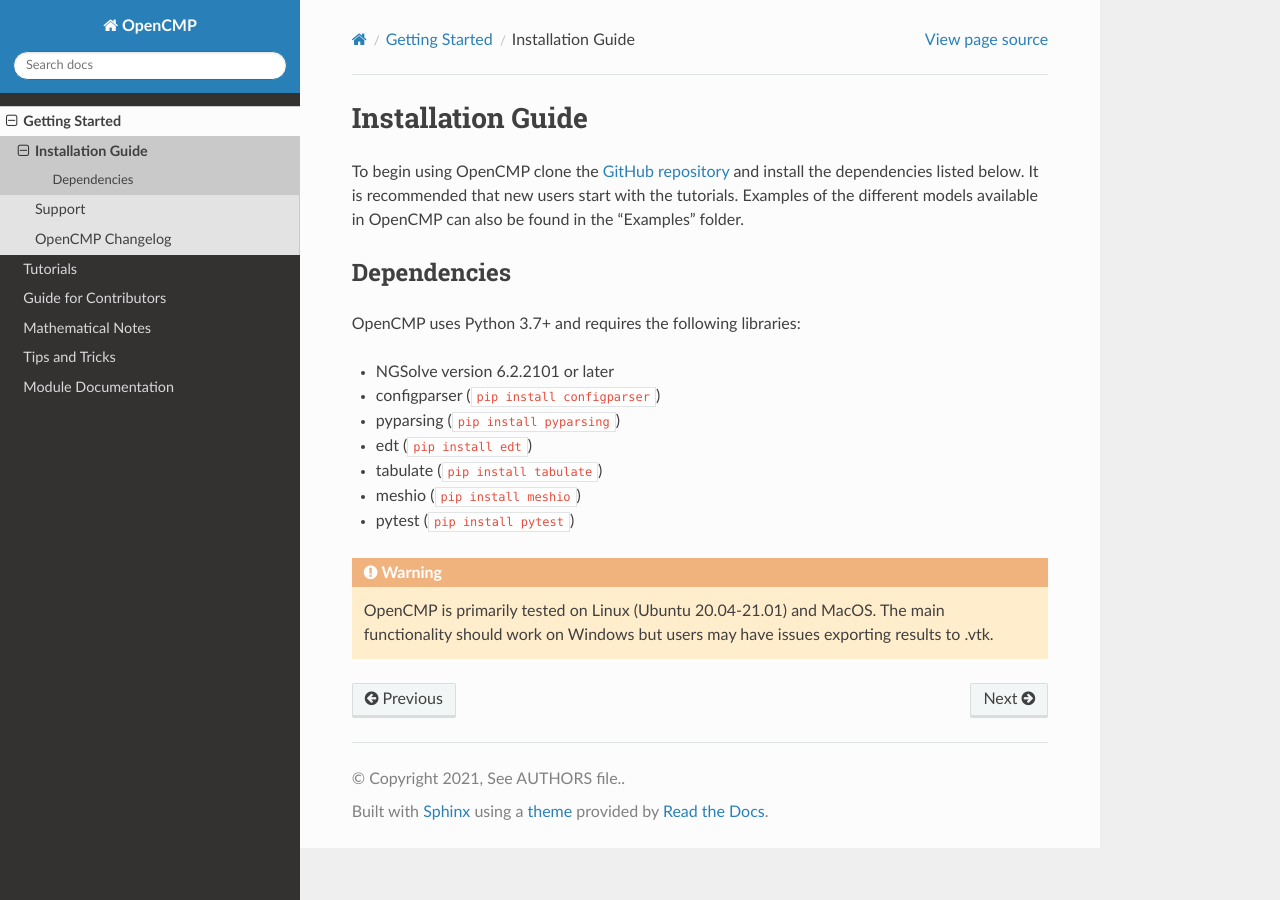
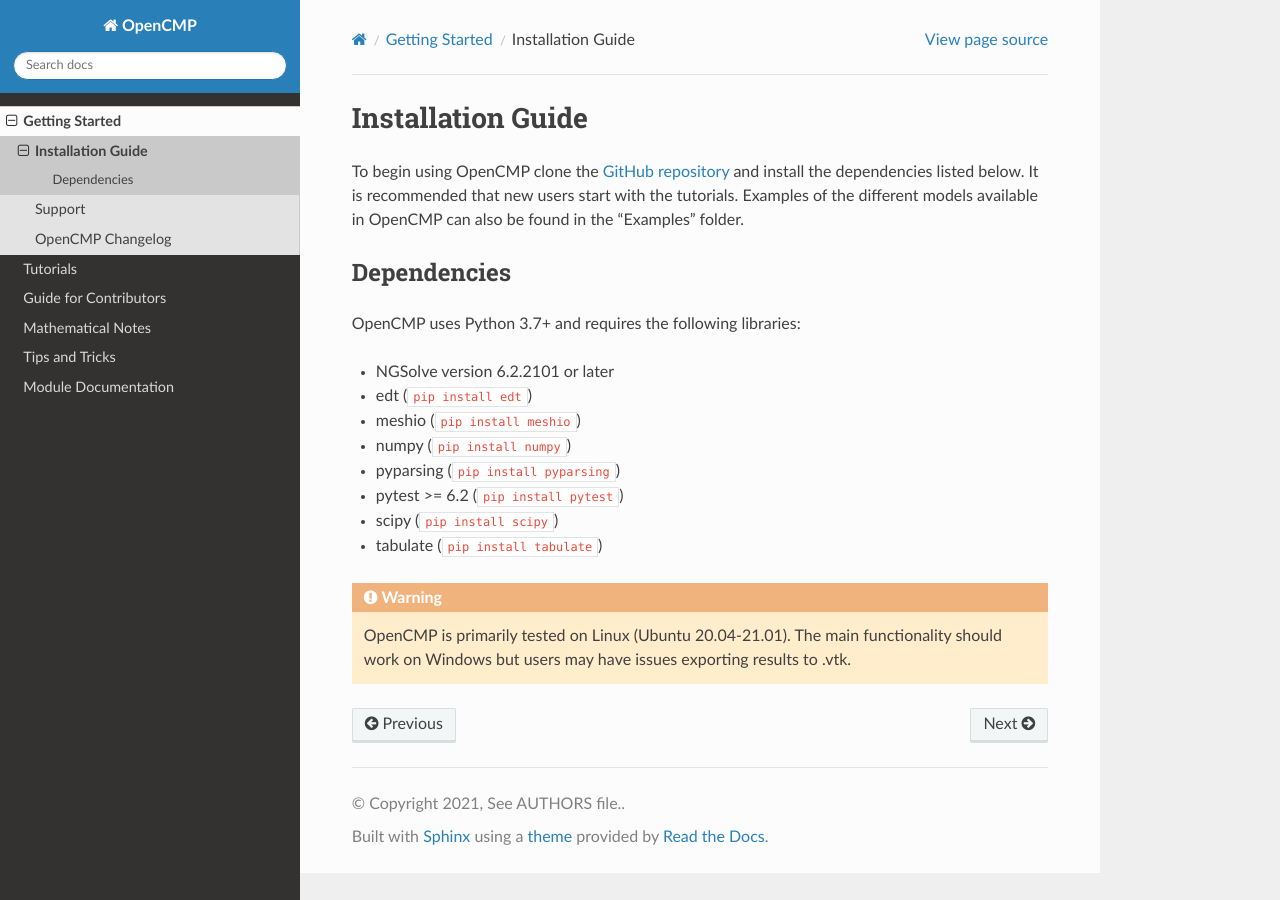
Before and after one commit to uw-comphys/opencmp, a Sphinx documentation site: the page built from docs/getting_started/installation_guide.rst, in a window 1280 px wide. Built offline with Sphinx 7.4.7 and the Read the Docs theme 2.0.0, drawn with Linux system fonts in a browser that asks for light colours; formulas are drawn with MathJax 3.

Commit message:
Update requirements
Add requirements.txt file, update installation instructions to have the most up-to-date list of required packages.

Closes #10

```diff
--- a/docs/getting_started/installation_guide.rst
+++ b/docs/getting_started/installation_guide.rst
@@ -12,11 +12,12 @@
 OpenCMP uses Python 3.7+ and requires the following libraries:
 
 * NGSolve version 6.2.2101 or later
-* configparser (:code:`pip install configparser`)
+* edt (:code:`pip install edt`)
+* meshio (:code:`pip install meshio`)
+* numpy (:code:`pip install numpy`)
 * pyparsing (:code:`pip install pyparsing`)
-* edt (:code:`pip install edt`)
+* pytest >= 6.2 (:code:`pip install pytest`)
+* scipy (:code:`pip install scipy`)
 * tabulate (:code:`pip install tabulate`)
-* meshio (:code:`pip install meshio`)
-* pytest (:code:`pip install pytest`)
 
-.. warning:: OpenCMP is primarily tested on Linux (Ubuntu 20.04-21.01) and MacOS. The main functionality should work on Windows but users may have issues exporting results to .vtk.
+.. warning:: OpenCMP is primarily tested on Linux (Ubuntu 20.04-21.01). The main functionality should work on Windows but users may have issues exporting results to .vtk.
```
Also changed, not shown: requirements.txt (added, +7 -0 lines).
